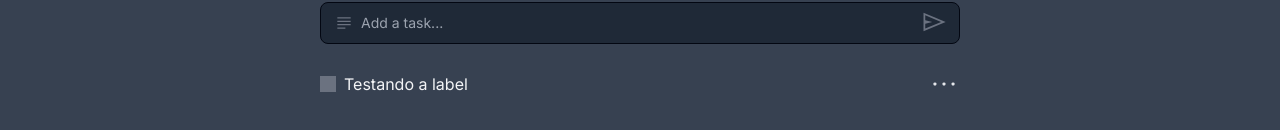
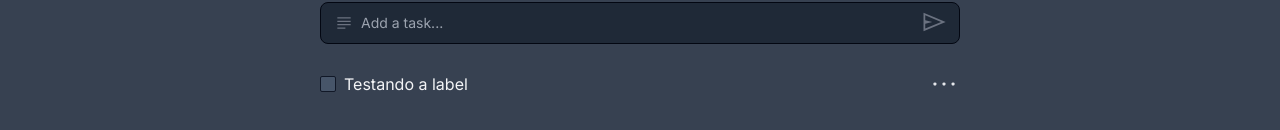
Before and after one commit to AlanDouglasASouza/front-todo, a Next.js app: page / in a window 1280 px wide. Shown: the part 238-368 px from the top of the page. Built offline with nearby package versions, Linux system fonts and the light colour scheme.

Commit message:
feat: modifild checkbox

```diff
--- a/src/app/components/checkBox.tsx
+++ b/src/app/components/checkBox.tsx
@@ -5,7 +5,7 @@ export default function Checkbox({ label, checked, onChange }: any) {
         type="checkbox"
         checked={checked}
         onChange={onChange}
-        className="form-checkbox h-4 w-4 text-gray-700 transition duration-150 ease-in-out appearance-none checked:bg-gray-500"
+        className="form-checkbox h-4 w-4 text-gray-700 transition duration-150 ease-in-out appearance-none border rounded-sm border-gray-900 bg-slate-600 checked:bg-[url('https://img.icons8.com/material-rounded/24/737373/checked-checkbox.png')]"
       />
       <span className="text-gray-100">{label}</span>
     </label>
--- a/src/app/components/taskBox.tsx
+++ b/src/app/components/taskBox.tsx
@@ -3,7 +3,7 @@ import Checkbox from "./checkBox";
 export default function TaskBox() {
   return (
     <div className="flex items-center justify-between w-full">
-      <Checkbox label="Testando a label" checked={true} />
+      <Checkbox label="Testando a label" />
       <svg
         className="w-8 h-8 text-gray-200 dark:text-gray-200 cursor-pointer"
         aria-hidden="true"
```
